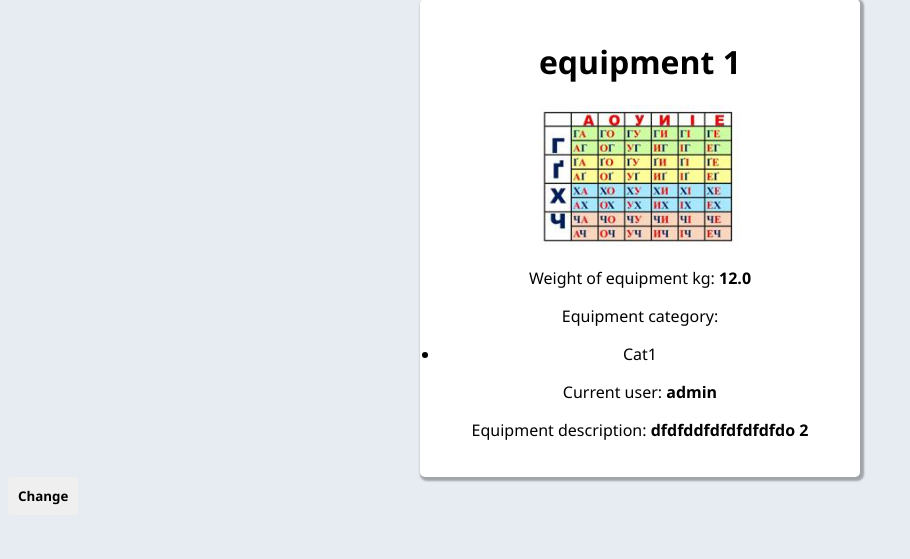
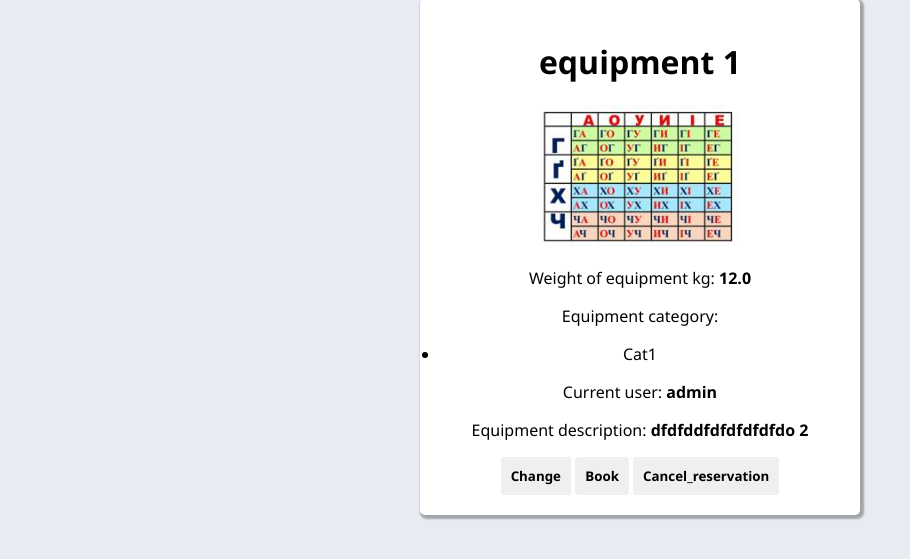
Before and after one commit to IvanShkvyr/web_site_tourist_club, a Django app: page /equipment/detail/32 in a window 1280 px wide. Shown: the part 61-620 px from the top of the page, without its empty margins (0-910 px from the left). Run offline with Django 4.2, Linux system fonts and the light colour scheme; a user stored in the database is signed in; data comes from the database, SQL or seed files in the repository.

Commit message:
add func book_equipment and cancel_equipment_reservation

```diff
--- a/adventure_net/equipment_accounting/templates/equipment_accounting/detail.html
+++ b/adventure_net/equipment_accounting/templates/equipment_accounting/detail.html
@@ -16,14 +16,31 @@
     </ul>
     <p>Current user: <b>{{equipment.current_user}}</b></p>
     <p>Equipment description: <b>{{equipment.equipment_description}}</b></p>
+    <a
+    class="link"
+    href="{% url 'equipment:change_equipment' equipment.id %}"
+    role="button"
+    ><button class="btn button_g" type="button">Change</button></a
+    >
+    <a
+    class="link"
+    href="{% url 'equipment:book_equipment' equipment.id %}"
+    role="button"
+    class="contrast"
+    ><button class="btn button_r" type="button">Book</button></a
+  >
+    <a
+    class="link"
+    href="{% url 'equipment:cancel_equipment_reservation' equipment.id %}"
+    role="button"
+    class="contrast"
+    ><button class="btn button_r" type="button">Сancel_reservation</button></a
+    >
+
+
 </div>
 
-<a
-class="link"
-href="{% url 'equipment:change_equipment' equipment.id %}"
-role="button"
-><button class="btn button_g" type="button">Change</button></a
->
+
 
 {% endblock content %}
 
--- a/adventure_net/equipment_accounting/urls.py
+++ b/adventure_net/equipment_accounting/urls.py
@@ -14,4 +14,6 @@ urlpatterns = [
     path("category/add_category", views.add_category, name="add_category"), # add equipment category
     path("category/change_category/<int:category_id>", views.change_category, name="change_category"), # change equipment category
     path("category/delete_category/<int:category_id>", views.delete_category, name="delete_category"), # delete equipment category
+    path("category/book_equipment/<int:equipment_id>", views.book_equipment, name="book_equipment"),
+    path("category/cancel_equipment_reservation/<int:equipment_id>", views.cancel_equipment_reservation, name="cancel_equipment_reservation"),
 ]
--- a/adventure_net/equipment_accounting/views.py
+++ b/adventure_net/equipment_accounting/views.py
@@ -137,3 +137,23 @@ def delete_equipment(request, equipment_id):
         Equipments.objects.filter(pk=equipment_id).delete()
         return redirect(to="equipment:get_equipments")
     return render(request, "equipment_accounting/delete_equipment.html")
+
+
+
+
+@login_required(login_url='/login/')
+def book_equipment(request, equipment_id):
+    return render(
+        request,
+        "equipment_accounting/book_equipment.html",
+        context={"msg": "Good news!!! Book equipment is working)"},
+    )
+
+
+@login_required(login_url='/login/')
+def cancel_equipment_reservation(request, equipment_id):
+    return render(
+        request,
+        "equipment_accounting/cancel_equipment_reservation.html",
+        context={"msg": "Good news!!! Сancel equipment reservation is working)"},
+        )
```
Also changed, not shown: adventure_net/equipment_accounting/templates/equipment_accounting/book_equipment.html (added, +13 -0 lines), adventure_net/equipment_accounting/templates/equipment_accounting/cancel_equipment_reservation.html (added, +13 -0 lines), adventure_net/equipment_accounting/templates/equipment_accounting/equipment.html (+14 -0 lines).
